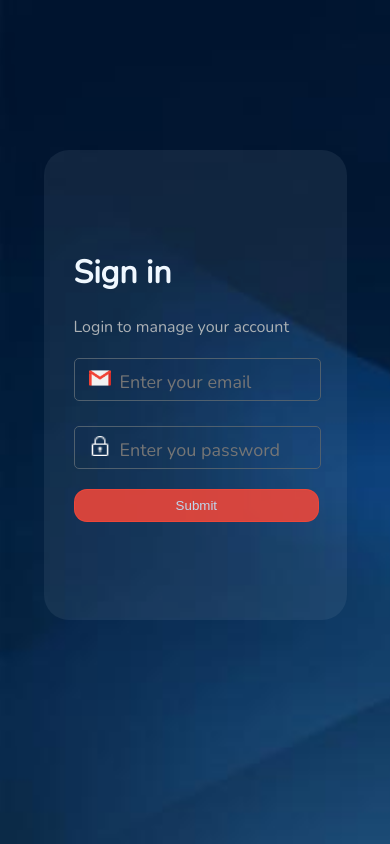
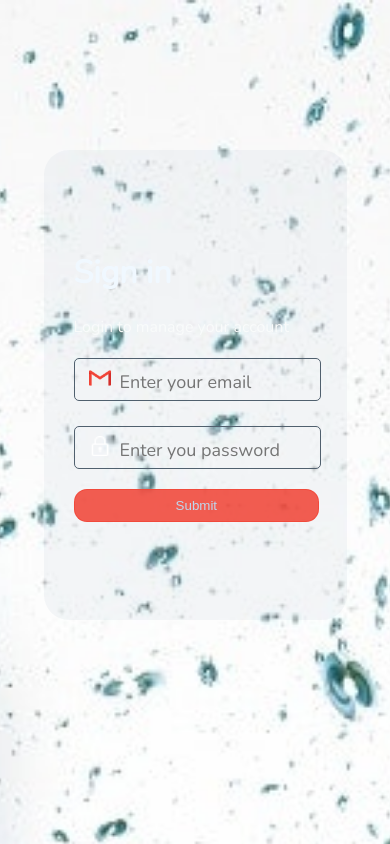
Before and after one commit to ankit10000/e-commerce, a React (Create React App) app in the folder project-t/: page / in a window 390 px wide. Shown: the top 844 px of the page. Built offline with nearby package versions, Linux system fonts and the light colour scheme.

Commit message:
Ankit's-Branch:set responsiveness and email validate

```diff
--- a/project-t/src/App.css
+++ b/project-t/src/App.css
@@ -1,10 +1,11 @@
-body{
-  background-image: url('img/wyI6X0.jpg');
+html{
+  background-image: url('img/background.jpg');
   background-repeat: no-repeat;
   background-size: cover;
-  height: 85vh;
-  background-position: left;
+  height: 100%;
+  background-position: center;
 }
+
 .navbar{
   margin-top: 20px;
 }
@@ -17,7 +18,7 @@ body{
   border-radius: 25px;
   width: 20%;
   height: 350px;
-  background-color: #a1b3c31a;
+  background-color: #96abbd87;
 }
 
 h1{
@@ -25,7 +26,7 @@ h1{
   font-family:'Nunito', sans-serif;
 }
 #span{
-  color: rgb(172, 177, 181);
+  color: rgb(249 251 251);
   font-family:'Nunito', sans-serif;
 }
 #email{
@@ -98,6 +99,13 @@ h1{
   color:#f1473ae0 ;
 }
 @media screen and (max-width: 1400px) {
+  html{
+    background-image: url('img/background.jpg');
+    background-repeat: no-repeat;
+    background-size: cover;
+    height: 150%;
+    background-position: center;
+  }
   .icoemail{
     border: 1px solid #50606e;
     width:90%;
@@ -133,6 +141,13 @@ h1{
   }
 }
 @media screen and (max-width: 1090px) {
+  html{
+    background-image: url('img/background.jpg');
+    background-repeat: no-repeat;
+    background-size: cover;
+    height: 180%;
+    background-position: center;
+  }
   .icoemail{
     border: 1px solid #50606e;
     width:90%;
@@ -157,6 +172,13 @@ h1{
 
 }
 @media screen and (max-width: 726px) {
+  html{
+    background-image: url('img/background.jpg');
+    background-repeat: no-repeat;
+    background-size: cover;
+    height: 300%;
+    background-position: center;
+  }
   .icoemail{
     border: 1px solid #50606e;
     width:90%;
@@ -181,6 +203,13 @@ h1{
 
 }
 @media screen and (max-width: 436px) {
+  html{
+    background-image: url('img/background.jpg');
+    background-repeat: no-repeat;
+    background-size: cover;
+    height: 407%;
+    background-position: center;
+  }
   .icoemail{
     border: 1px solid #50606e;
     width:90%;
--- a/project-t/src/components/Handlelogin.js
+++ b/project-t/src/components/Handlelogin.js
@@ -9,7 +9,7 @@ export default function Handlelogin() {
   const [email, setEmail] = useState('');
 
   const [error, setError] = useState(null);
-  const [error1, setError1] = useState(null);
+  // const [error1, setError1] = useState(null);
   const [error2, setError2] = useState('');
 
 
@@ -24,11 +24,7 @@ export default function Handlelogin() {
       setError('Please enter valide email')
     }
     else{
-        // setError('');
-        setTimeout(() => {
-          setError1(null)
-        }, 2000);
-        setError1('Verified email');
+        setError('');
       }
   }
 
@@ -56,7 +52,7 @@ export default function Handlelogin() {
                   <input type="text" maxLength="40" placeholder='Enter your email' id='email' onChange={checkEmail} required/>
                 </div>
                   <span id='error'>{error}</span>
-                  <span id='error1'>{error1}</span>
+                  {/* <span id='error1'>{error1}</span> */}
                   <span id='error2'>{error2}</span>
                 <div className="passico">
                   <img id='logo1' height="20px" width="22px" src={logo1} alt="" />
```
Also changed, not shown: project-t/src/img/background.jpg (added).
